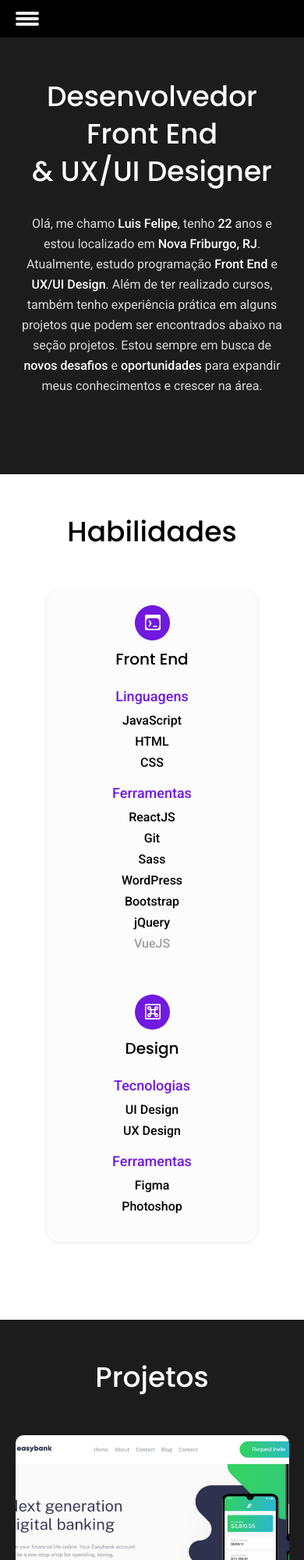
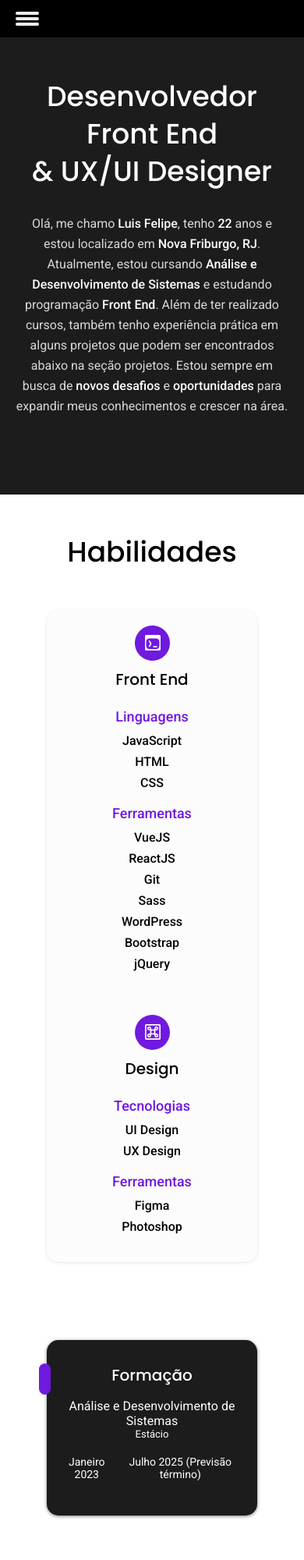
Before and after one commit to luisfelipebp/luisfelipebp.github.io, a plain HTML site: page index.html in a window 390 px wide. Shown: the top 2000 px of the page at 78% size. Drawn offline with Linux system fonts and the light colour scheme.

Commit message:
Adicionando formacao e projeto novo sales

```diff
--- a/css/habilidades.css
+++ b/css/habilidades.css
@@ -82,6 +82,56 @@
 .andamento {
   color: #9e9e9e;
 }
+.formacao-container::before {
+  content: "";
+  width: 15px;
+  left: -10px;
+  height: 40px;
+  background: #7019df;
+  position: absolute;
+  border-radius: 15px;
+  z-index: 0;
+}
+
+.formacao-container {
+  margin: 100px 0 0 0;
+  font-family: "Roboto", sans-serif;
+  background: #1c1c1c;
+  padding: 30px 0 30px 0;
+  max-width: 400px;
+  color: #fff;
+  border-radius: 15px;
+  box-shadow: 0px 1px 4px 0px rgba(0, 0, 0, 0.5);
+  position: relative;
+  z-index: 1;
+}
+
+.formacao-container h2 {
+  font-family: "Poppins", sans-serif;
+  font-weight: 500;
+  font-size: 20px;
+
+  text-align: center;
+}
+
+.formacao-texto {
+  margin: 15px;
+}
+
+.formacao-texto p:nth-child(2) {
+  font-size: 13px;
+}
+
+.formacao-container .formacao-data {
+  display: flex;
+  align-items: center;
+  justify-content: space-between;
+  margin-top: 20px;
+}
+
+.formacao-data span {
+  font-size: 14px;
+}
 
 @media (max-width: 1020px) {
   .habilidades-item {
--- a/index.html
+++ b/index.html
@@ -52,7 +52,7 @@
         <h1>Desenvolvedor Front End <br> & UX/UI Designer</h1>
         <div class="home-conteudo ">
           <p>Olá, me chamo <span>Luis Felipe</span>, tenho <span>22</span> anos e estou localizado em <span>Nova Friburgo, RJ</span>.</p>
-          <p>Atualmente, estudo programação <span>Front End</span> e <span>UX/UI Design</span>. Além de ter realizado cursos, também tenho experiência prática em alguns projetos que podem ser encontrados abaixo na seção projetos. Estou sempre em busca de <span>novos desafios</span> e <span>oportunidades</span> para expandir meus conhecimentos e crescer na área.
+          <p>Atualmente, estou cursando <span>Análise e Desenvolvimento de Sistemas</span> e estudando programação <span>Front End</span>. Além de ter realizado cursos, também tenho experiência prática em alguns projetos que podem ser encontrados abaixo na seção projetos. Estou sempre em busca de <span>novos desafios</span> e <span>oportunidades</span> para expandir meus conhecimentos e crescer na área.
           </p>
         </div>
       </div>
@@ -81,13 +81,13 @@
           </ul>
           <h3>Ferramentas</h3>
           <ul>
+            <li>VueJS</li>
             <li>ReactJS</li>
             <li>Git</li>
             <li>Sass</li>
             <li>WordPress</li>
             <li>Bootstrap</li>
             <li>jQuery</li>
-            <li class="andamento">VueJS</li>
           </ul>
         </div>
         <div class="habilidades-item">
@@ -109,6 +109,17 @@
           </ul>
         </div>
       </div>
+      <div class="formacao-container">
+        <h2>Formação</h2>
+        <div class="formacao-texto">
+          <p>Análise e Desenvolvimento de Sistemas</p>
+          <p>Estácio</p>
+          <div class="formacao-data">
+            <span>Janeiro 2023</span>
+            <span>Julho 2025 (Previsão término)</span>
+          </div>
+        </div>
+      </div>
     </div>
   </section>
 
@@ -119,26 +130,6 @@
       </div>
       <div class="projetos-imagens">
         <div class="projeto-sneakers">
-          <div class="container-projeto disabled">
-            <div>
-              <h2>Projeto Easybank</h2>
-              <p>Este é um desafio proposto pelo site <a href="https://www.frontendmentor.io/">Frontend Mentor</a>, no qual o objetivo era criar uma página de destino para o banco fictício Easybank. O projeto foi planejado com foco no <span>layout</span>. Além disso, o <span>JavaScript</span> foi utilizado para implementar o <span>menu mobile responsivo</span>.</p>
-              <h3>Linguagens utilizadas</h3>
-              <ul>
-                <li><img src="./images/Js.svg" alt="Icone do javascript"></li>
-                <li><img src="./images/CSS.svg" alt="Icone do CSS"></li>
-                <li><img src="./images/HTML.svg" alt="Icone do HTML"></li>
-              </ul>
-            </div>
-            <div>
-              <a href="https://github.com/luisfelipebp/easybank" target="_blank"><button>ACESSAR
-                  REPOSITÓRIO</button></a>
-              <a href="https://luisfelipebp-easybank.netlify.app/" target="_blank"><button>ACESSAR PROJETO</button></a>
-            </div>
-          </div>
-          <img class="imagem-projeto" src="./images/easybank.jpg" alt="imagem do projeto easybank">
-        </div>
-        <div class="projeto-easybank">
           <div class="container-projeto disabled">
             <div>
               <h2>Projeto Sneakers</h2>
@@ -157,6 +148,33 @@
             </div>
           </div>
           <img class="imagem-projeto" src="./images/sneakers.jpg" alt="Imagem do projeto sneakers">
+        </div>
+
+
+        <div class="projeto-animais">
+          <div class="container-projeto disabled">
+            <div>
+              <h2>Projeto SALES</h2>
+              <p>Este projeto foi desenvolvido utilizando <span>Vue.js</span> e tem como principal objetivo consumir uma <span>API</span> de produtos fictícios. Além disso, o <span>Vue Router</span> foi utilizado para criar rotas dinâmicas, permitindo que os usuários naveguem pelas diferentes páginas do site de forma rápida e eficiente.
+              <h3>Linguagens utilizadas</h3>
+              <ul>
+                <li><img src="./images/Js.svg" alt="Logo do JavaScript"></li>
+                <li><img src="./images/CSS.svg" alt="Logo do CSS"></li>
+                <li><img src="./images/HTML.svg" alt="Logo do HTML"></li>
+              </ul>
+              <h3>Frameworks utilizadas</h3>
+              <ul>
+                <li><img src="./images/vue.svg" alt="Logo do Vue"></li>
+              </ul>
+            </div>
+            <div>
+              <a href="https://github.com/luisfelipebp/sales-vue" target="_blank"><button>ACESSAR
+                  REPOSITÓRIO</button></a>
+              <a href="https://sales-vue-sandy.vercel.app/" target="_blank"><button>ACESSAR
+                  PROJETO</button></a>
+            </div>
+          </div>
+          <img class="imagem-projeto" src="./images/sales.jpg" alt="Imagem do projeto sales">
         </div>
       </div>
       <div class="projetos-imagens">
@@ -239,7 +257,7 @@
                 <li><img src="./images/CSS.svg" alt="Logo do CSS"></li>
                 <li><img src="./images/HTML.svg" alt="Logo do HTML"></li>
               </ul>
-              <h3>Ferrametas utilizadas</h3>
+              <h3>Frameworks utilizadas</h3>
               <ul>
                 <li><img src="./images/React.svg" alt="Logo do React"></li>
               </ul>
@@ -254,6 +272,7 @@
           <img class="imagem-projeto" src="./images/RICKEMORTYSITE.png" alt="Imagem do projeto agency">
         </div>
       </div>
+
       <div class="projetos-imagens">
         <div class="projeto-dogs">
           <div class="container-projeto disabled">
@@ -266,7 +285,7 @@
                 <li><img src="./images/CSS.svg" alt="Logo do CSS"></li>
                 <li><img src="./images/HTML.svg" alt="Logo do HTML"></li>
               </ul>
-              <h3>Ferrametas utilizadas</h3>
+              <h3>Frameworks utilizadas</h3>
               <ul>
                 <li><img src="./images/React.svg" alt="Logo do React"></li>
               </ul>
@@ -281,8 +300,31 @@
           </div>
           <img class="imagem-projeto" src="./images/dogs.jpg" alt="Imagem do projeto dogs">
         </div>
+
+        <div class="projeto-easybank">
+          <div class="container-projeto disabled">
+            <div>
+              <h2>Projeto Easybank</h2>
+              <p>Este é um desafio proposto pelo site <a href="https://www.frontendmentor.io/">Frontend Mentor</a>, no qual o objetivo era criar uma página de destino para o banco fictício Easybank. O projeto foi planejado com foco no <span>layout</span>. Além disso, o <span>JavaScript</span> foi utilizado para implementar o <span>menu mobile responsivo</span>.</p>
+              <h3>Linguagens utilizadas</h3>
+              <ul>
+                <li><img src="./images/Js.svg" alt="Icone do javascript"></li>
+                <li><img src="./images/CSS.svg" alt="Icone do CSS"></li>
+                <li><img src="./images/HTML.svg" alt="Icone do HTML"></li>
+              </ul>
+            </div>
+            <div>
+              <a href="https://github.com/luisfelipebp/easybank" target="_blank"><button>ACESSAR
+                  REPOSITÓRIO</button></a>
+              <a href="https://luisfelipebp-easybank.netlify.app/" target="_blank"><button>ACESSAR PROJETO</button></a>
+            </div>
+          </div>
+          <img class="imagem-projeto" src="./images/easybank.jpg" alt="imagem do projeto easybank">
+        </div>
+
       </div>
   </section>
+
   <footer class="footer-bg scrollTop" id="footer">
     <div class="footer-container" data-anime="left">
       <h1>Contato</h1>
```
Also changed, not shown: images/sales.jpg (added), images/vue.svg (added).
